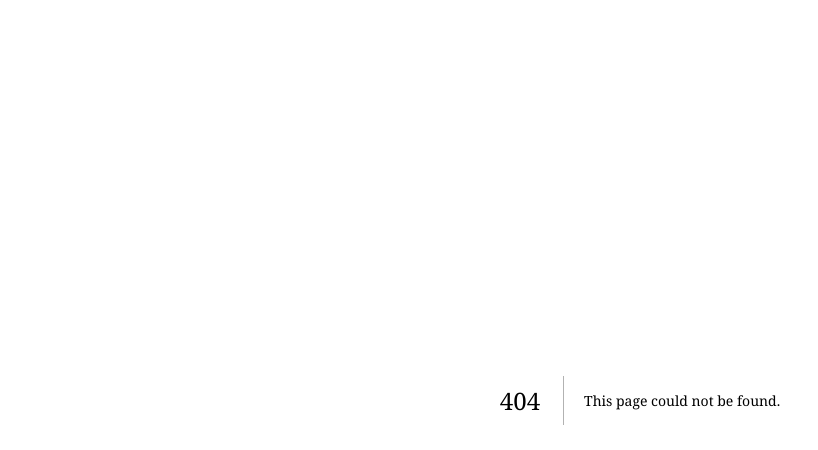
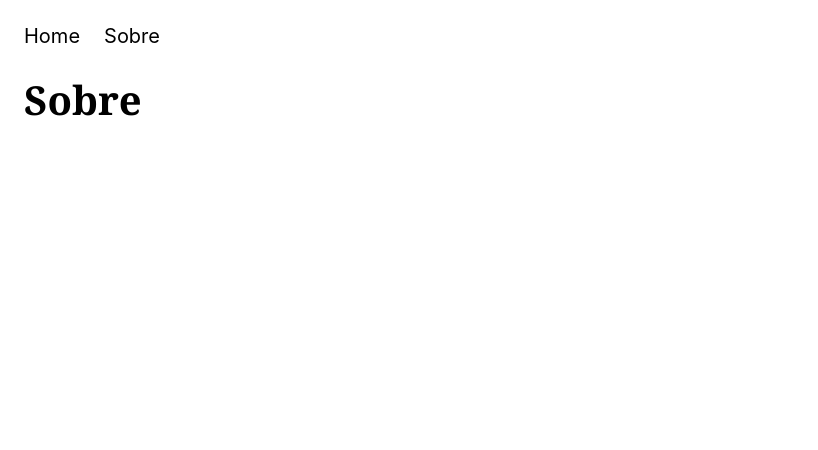
Before and after one commit to Claytonrss/nextjs-course, a Next.js app: page /sobre in a window 1280 px wide. Before the commit this address had no page. Shown: the top 450 px of the page, without its empty margins (0-818 px from the left). Built offline with nearby package versions, Linux system fonts and the light colour scheme.

Commit message:
feat: implement aboutPage and menu

```diff
--- a/src/app/layout.tsx
+++ b/src/app/layout.tsx
@@ -1,6 +1,6 @@
 import type { Metadata } from "next";
 import "./globals.css";
-
+import Menu from "@/components/components/menu";
 
 export const metadata: Metadata = {
   title: "Curso de NextJS",
@@ -14,7 +14,10 @@ export default function RootLayout({
 }>) {
   return (
     <html lang="pt-BR">
-      <body>{children}</body>
+      <body>
+        <Menu />
+        {children}
+      </body>
     </html>
   );
 }
--- /dev/null
+++ b/src/app/sobre/page.tsx
@@ -0,0 +1,13 @@
+import { Metadata } from "next";
+
+export const metadata: Metadata = {
+    title: "Curso de NextJS | Sobre",
+    description: "Criado por Clayton Rafael",
+  };
+  export default function SobrePage() {
+    return (
+      <main>
+        <h1>Sobre</h1>
+      </main>
+    );
+  }
--- /dev/null
+++ b/src/components/components/menu.tsx
@@ -0,0 +1,8 @@
+export default function Menu() {
+    return (
+      <ul className="menu">
+        <li>Home</li>
+        <li>Sobre</li>
+      </ul>
+    );
+  }
```
